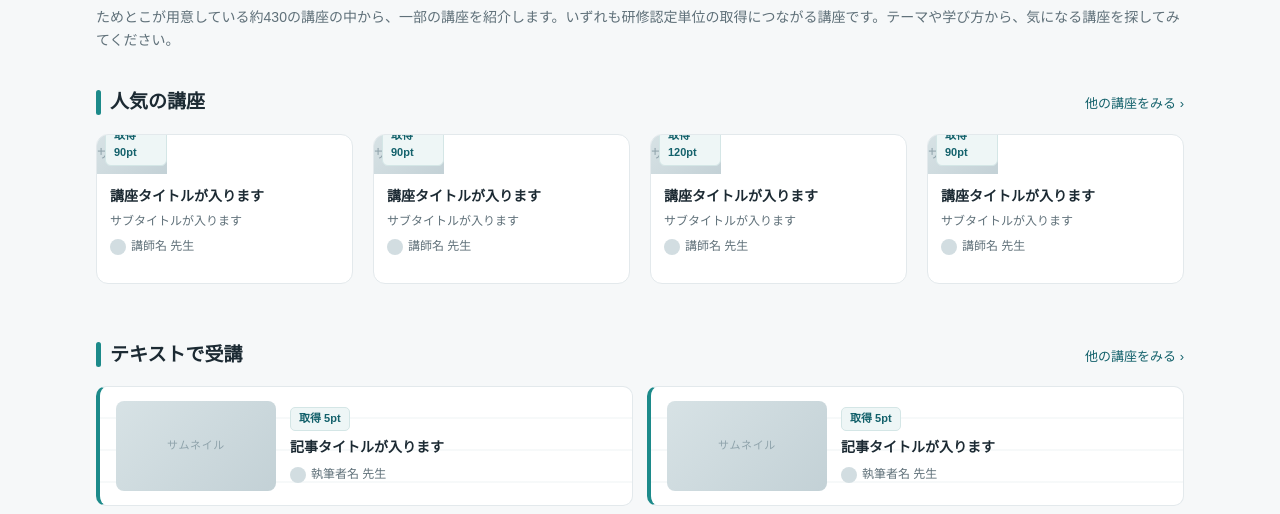
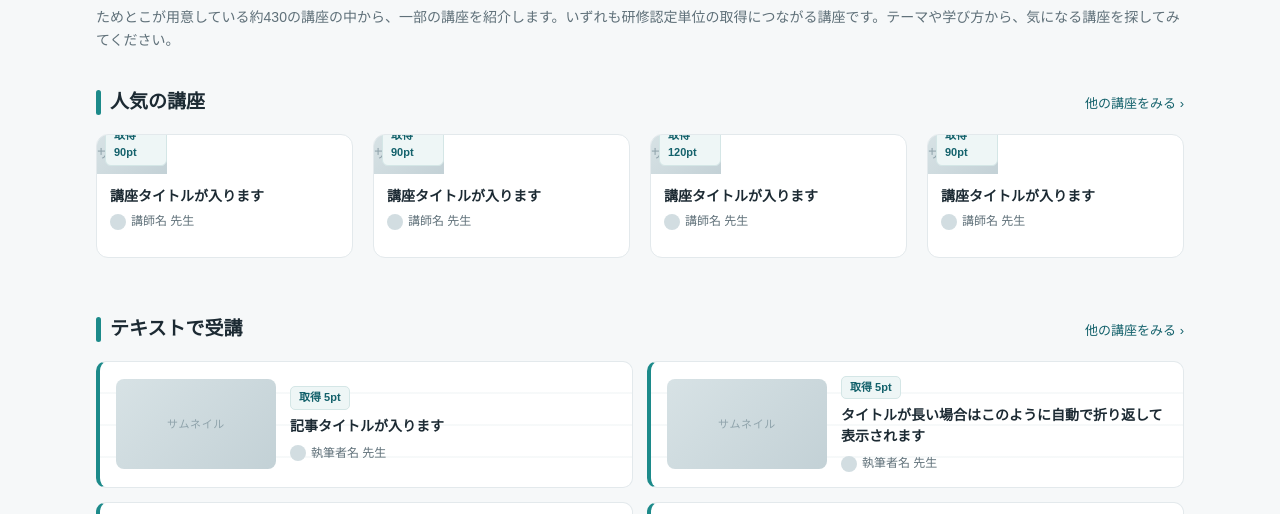
Before and after one commit to spzspz000/kouza_mock, a plain HTML site: page index.html in a window 1280 px wide. Shown: the part 253-767 px from the top of the page. Drawn offline with Linux system fonts and the light colour scheme.

Commit message:
Add files via upload

```diff
--- a/index.html
+++ b/index.html
@@ -138,8 +138,7 @@
   }
 
   .card-body{padding:12px 13px 14px;display:flex;flex-direction:column;gap:6px;flex:1;}
-  .c-title{font-size:14px;font-weight:700;line-height:1.45;margin:0;}
-  .c-sub{font-size:12px;color:var(--sub);margin:0;}
+  .c-title{font-size:14px;font-weight:700;line-height:1.45;margin:0;overflow-wrap:anywhere;}
   .c-lecturer{font-size:12px;color:var(--sub);margin-top:auto;display:flex;align-items:center;gap:5px;}
   .c-lecturer::before{
     content:"";width:16px;height:16px;border-radius:50%;background:#d2dde1;flex:0 0 auto;
@@ -182,7 +181,7 @@
     font-size:11px;font-weight:700;color:var(--badge-ink);background:var(--badge-bg);
     padding:2px 8px;border-radius:5px;border:1px solid #d4e6e6;
   }
-  .tcard-title{font-size:14px;font-weight:700;line-height:1.45;margin:0;}
+  .tcard-title{font-size:14px;font-weight:700;line-height:1.45;margin:0;overflow-wrap:anywhere;}
   .tcard-lecturer{font-size:12px;color:var(--sub);margin:2px 0 0;display:flex;align-items:center;gap:5px;}
   .tcard-lecturer::before{
     content:"";width:16px;height:16px;border-radius:50%;background:#d2dde1;flex:0 0 auto;
@@ -452,10 +451,8 @@
   // テキストコンテンツ（サムネ付きカード。type=テキストで種別バッジ表示）
   const textContent = [
     { type:"テキスト", title:"記事タイトルが入ります", lec:"執筆者名 先生", pt:"5" },
-    { type:"テキスト", title:"記事タイトルが入ります", lec:"執筆者名 先生", pt:"5" },
+    { type:"テキスト", title:"タイトルが長い場合はこのように自動で折り返して表示されます", lec:"執筆者名 先生", pt:"5" },
     { type:"テキスト", title:"記事タイトルが入ります", lec:"執筆者名 先生", pt:"10" },
-    { type:"テキスト", title:"記事タイトルが入ります", lec:"執筆者名 先生", pt:"5" },
-    { type:"テキスト", title:"記事タイトルが入ります", lec:"執筆者名 先生", pt:"5" },
     { type:"テキスト", title:"記事タイトルが入ります", lec:"執筆者名 先生", pt:"5" },
   ];
 
@@ -467,7 +464,6 @@
         </div>
         <div class="card-body">
           <p class="c-title">${c.title}</p>
-          <p class="c-sub">${c.sub}</p>
           <p class="c-lecturer">${c.lec}</p>
         </div>
       </button>`;
```
